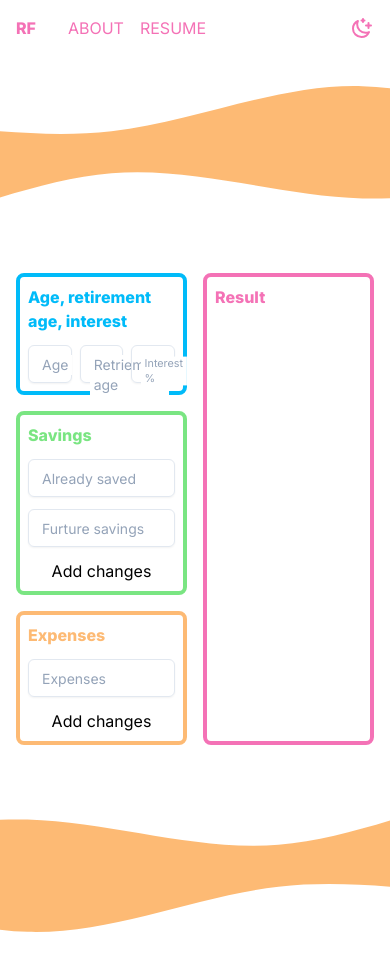
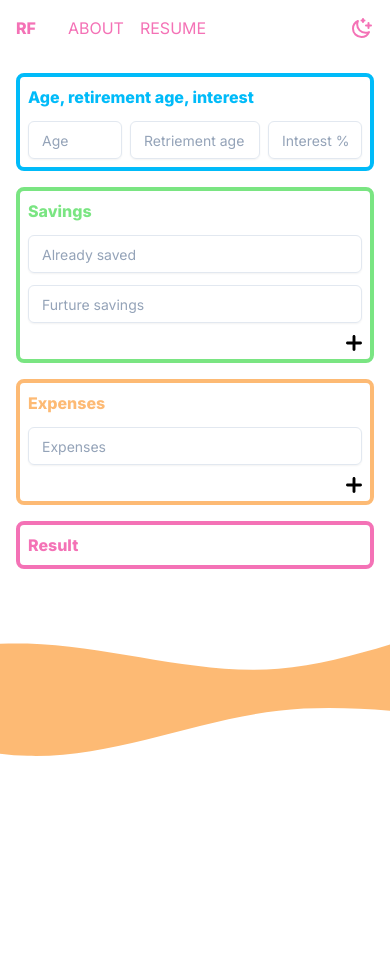
Before and after one commit to RebeccaFransson/portfolio, a Next.js app: page /pension in a window 390 px wide. After the commit the page ends 844 px from the top, so only its background shows below. Built offline with nearby package versions, Linux system fonts and the light colour scheme.

Commit message:
add more saving/expenses inputs

```diff
--- /dev/null
+++ b/app/_components/icon/plus.tsx
@@ -0,0 +1,14 @@
+export const Plus = () => (
+  <svg
+    xmlns="http://www.w3.org/2000/svg"
+    version="1.1"
+    id="Capa_1"
+    width="16px"
+    height="16px"
+    viewBox="0 0 45.402 45.402"
+  >
+    <g>
+      <path d="M41.267,18.557H26.832V4.134C26.832,1.851,24.99,0,22.707,0c-2.283,0-4.124,1.851-4.124,4.135v14.432H4.141   c-2.283,0-4.139,1.851-4.138,4.135c-0.001,1.141,0.46,2.187,1.207,2.934c0.748,0.749,1.78,1.222,2.92,1.222h14.453V41.27   c0,1.142,0.453,2.176,1.201,2.922c0.748,0.748,1.777,1.211,2.919,1.211c2.282,0,4.129-1.851,4.129-4.133V26.857h14.435   c2.283,0,4.134-1.867,4.133-4.15C45.399,20.425,43.548,18.557,41.267,18.557z" />
+    </g>
+  </svg>
+);
--- a/app/_components/input.tsx
+++ b/app/_components/input.tsx
@@ -1,31 +1,42 @@
+"use client";
 export const Input = ({
   id,
   label,
   placeholder = "",
   required = false,
   value = "",
+  className = "",
+  onChange,
 }: {
   id: string;
   label: string;
   placeholder?: string;
   required?: boolean;
   value?: number | string;
+  className?: string;
+  onChange: (value: string) => void;
 }) => {
-  const hasValueClasses = "-top-2 left-2.5 text-xs text-slate-400 scale-90";
   return (
-    <div className="w-full">
+    <div className={`w-full ${className}`}>
       <div className="relative">
         <input
           className="peer w-full bg-transparent placeholder:text-slate-400 text-slate-700 text-sm border border-slate-200 rounded-md px-3 py-2 transition duration-300 ease focus:outline-none focus:border-slate-400 hover:border-slate-300 shadow-sm focus:shadow"
           placeholder={placeholder}
           required={required}
           value={value}
+          id={`${id}-input`}
+          onChange={(e) => onChange(e.target.value)}
         />
         <label
           id={id}
-          className={`absolute cursor-text bg-white px-1 left-2.5 top-2.5 text-slate-400 text-sm transition-all transform origin-left ${
-            value !== "" ? hasValueClasses : ""
+          className={`absolute cursor-text bg-white px-1  transition-all transform origin-left ${
+            value !== ""
+              ? "-top-2 left-2.5 text-xs text-slate-400 scale-90"
+              : "left-2.5 top-2.5 text-slate-400 text-sm"
           } peer-focus:-top-2 peer-focus:left-2.5 peer-focus:text-xs peer-focus:text-slate-400 peer-focus:scale-90`}
+          onClick={() => {
+            document.getElementById(`${id}-input`)?.focus();
+          }}
         >
           {label}
         </label>
--- a/app/_components/svgs/wave.tsx
+++ b/app/_components/svgs/wave.tsx
@@ -25,6 +25,7 @@ export const Wave = ({
         d="M0 539L21.5 535.2C43 531.3 86 523.7 128.8 523.2C171.7 522.7 214.3 529.3 257.2 526C300 522.7 343 509.3 385.8 510.2C428.7 511 471.3 526 514.2 528.7C557 531.3 600 521.7 642.8 513.5C685.7 505.3 728.3 498.7 771.2 497.2C814 495.7 857 499.3 878.5 501.2L900 503L900 601L878.5 601C857 601 814 601 771.2 601C728.3 601 685.7 601 642.8 601C600 601 557 601 514.2 601C471.3 601 428.7 601 385.8 601C343 601 300 601 257.2 601C214.3 601 171.7 601 128.8 601C86 601 43 601 21.5 601L0 601Z"
         className={`${colors.back} ${animate ? "animate-wave" : ""}`}
       />
+
       <path
         className={colors.front}
         d="M0 548L21.5 552.2C43 556.3 86 564.7 128.8 561.3C171.7 558 214.3 543 257.2 540.7C300 538.3 343 548.7 385.8 549.5C428.7 550.3 471.3 541.7 514.2 537.7C557 533.7 600 534.3 642.8 533.2C685.7 532 728.3 529 771.2 531.7C814 534.3 857 542.7 878.5 546.8L900 551L900 601L878.5 601C857 601 814 601 771.2 601C728.3 601 685.7 601 642.8 601C600 601 557 601 514.2 601C471.3 601 428.7 601 385.8 601C343 601 300 601 257.2 601C214.3 601 171.7 601 128.8 601C86 601 43 601 21.5 601L0 601Z"
--- a/app/pension/page.tsx
+++ b/app/pension/page.tsx
@@ -1,38 +1,114 @@
+"use client";
+
+import { useState } from "react";
+import { Plus } from "../_components/icon/plus";
 import { Input } from "../_components/input";
 import { Wave } from "../_components/svgs/wave";
 
 export default function PensionCalculator() {
+  const [age, setAge] = useState("");
+  const [retirementAge, setRetirementAge] = useState("");
+  const [interest, setInterest] = useState("");
+  const [savings, setSavings] = useState("");
+  const [futureSavings, setFutureSavings] = useState([
+    { age: null, amount: "" },
+  ]);
+  const [expenses, setExpenses] = useState([{ age: null, amount: "" }]);
+
   return (
     <main className="flex flex-col">
-      <Wave
-        viewBox="200 500 200 70"
-        colors={{
-          front: "fill-white dark:fill-black",
-          back: "fill-orange-300",
-        }}
-      />
-      <div className="bg-white dark:bg-black grid grid-cols-2 gap-4  p-4 sm:p-10 ">
+      <div className="bg-white dark:bg-black grid sm:grid-cols-2 gap-4  p-4 sm:p-10 ">
         <div className="flex flex-col gap-4 rounded-lg">
           <div className="flex flex-col gap-3 border-4 border-blue-400 rounded-lg p-2">
             <h3 className="text-blue-400 font-extrabold">
               Age, retirement age, interest
             </h3>
             <div className="flex gap-2">
-              <Input id="age" label="Age" required />
-              <Input id="retirementAge" label="Retriement age" required />
-              <Input id="interest" label="Interest %" required value={7} />
+              <Input
+                id="age"
+                label="Age"
+                required
+                value={age}
+                onChange={(value: string) => setAge(value)}
+              />
+              <Input
+                id="retirementAge"
+                label="Retriement age"
+                required
+                className="min-w-[130px]"
+                value={retirementAge}
+                onChange={(value: string) => setRetirementAge(value)}
+              />
+              <Input
+                id="interest"
+                label="Interest %"
+                required
+                value={interest}
+                onChange={(value: string) => setInterest(value)}
+              />
             </div>
           </div>
           <div className="flex flex-col gap-3 border-4 border-green-400 rounded-lg p-2">
             <h3 className="text-green-400 font-extrabold">Savings</h3>
-            <Input id="savings" label="Already saved" />
-            <Input id="futureSavings" label="Furture savings" />
-            <button>Add changes</button>
+            <Input
+              id="savings"
+              label="Already saved"
+              value={savings}
+              onChange={(value: string) => setSavings(value)}
+            />
+            {futureSavings.map((saving, index) => (
+              <Input
+                id="futureSavings"
+                label="Furture savings"
+                value={saving.amount}
+                onChange={(value) =>
+                  setFutureSavings((prev) => {
+                    return prev.map((saving, i) => {
+                      if (index === i) {
+                        return { ...saving, amount: value };
+                      }
+                      return saving;
+                    });
+                  })
+                }
+              />
+            ))}
+            <button
+              className="w-min self-end"
+              onClick={() =>
+                setFutureSavings((prev) => [...prev, { age: null, amount: "" }])
+              }
+            >
+              <Plus />
+            </button>
           </div>
           <div className="flex flex-col gap-3 border-4 border-orange-300 rounded-lg p-2">
             <h3 className="text-orange-300 font-extrabold">Expenses</h3>
-            <Input id="expenses" label="Expenses" />
-            <button>Add changes</button>
+            {expenses.map((expense, index) => (
+              <Input
+                id="expenses"
+                label="Expenses"
+                value={expense.amount}
+                onChange={(value) =>
+                  setExpenses((prev) => {
+                    return prev.map((exp, i) => {
+                      if (index === i) {
+                        return { ...exp, amount: value };
+                      }
+                      return exp;
+                    });
+                  })
+                }
+              />
+            ))}
+            <button
+              className="w-min self-end"
+              onClick={() =>
+                setExpenses((prev) => [...prev, { age: null, amount: "" }])
+              }
+            >
+              <Plus />
+            </button>
           </div>
         </div>
         <div className="border-4 border-pink-400 rounded-lg p-2">
```
